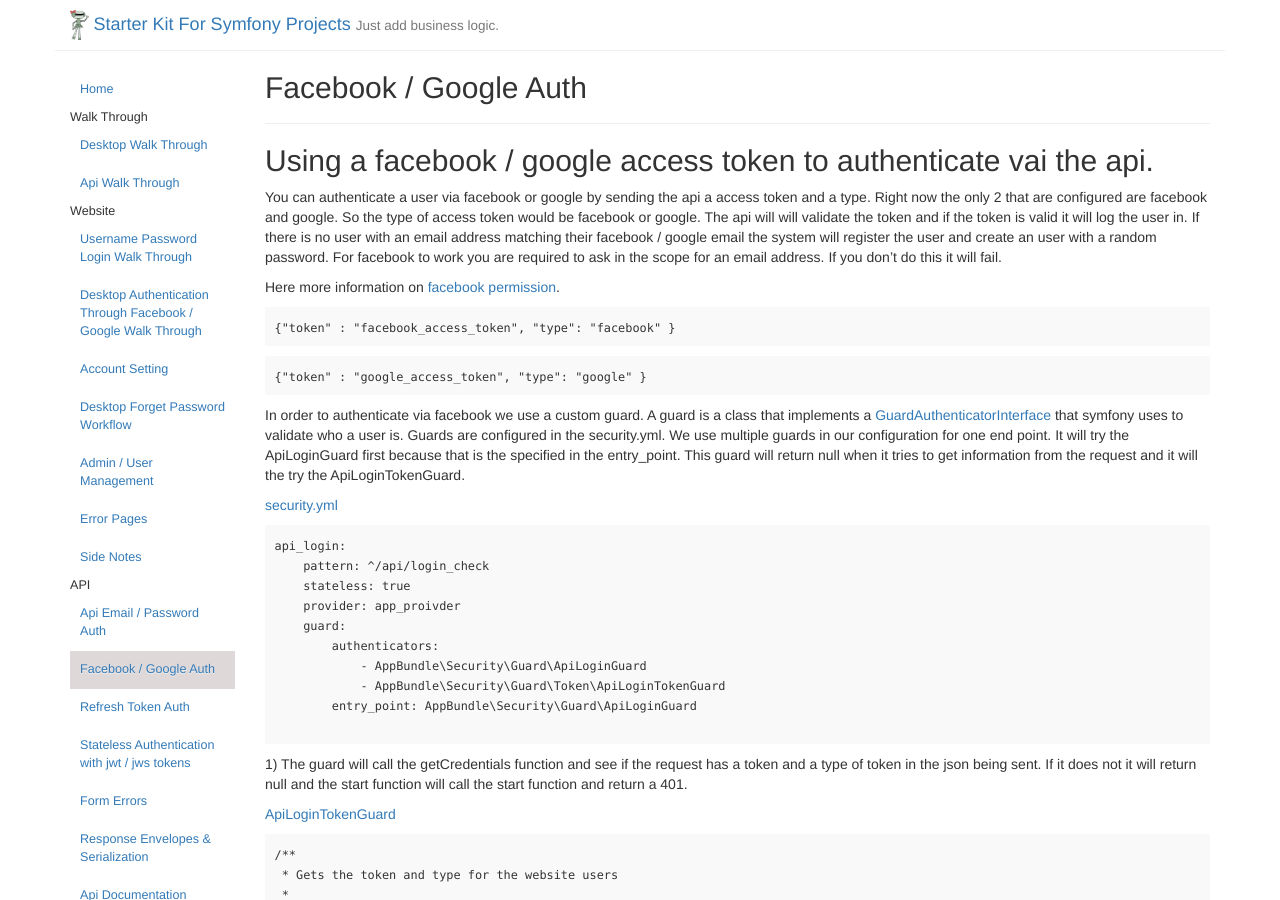
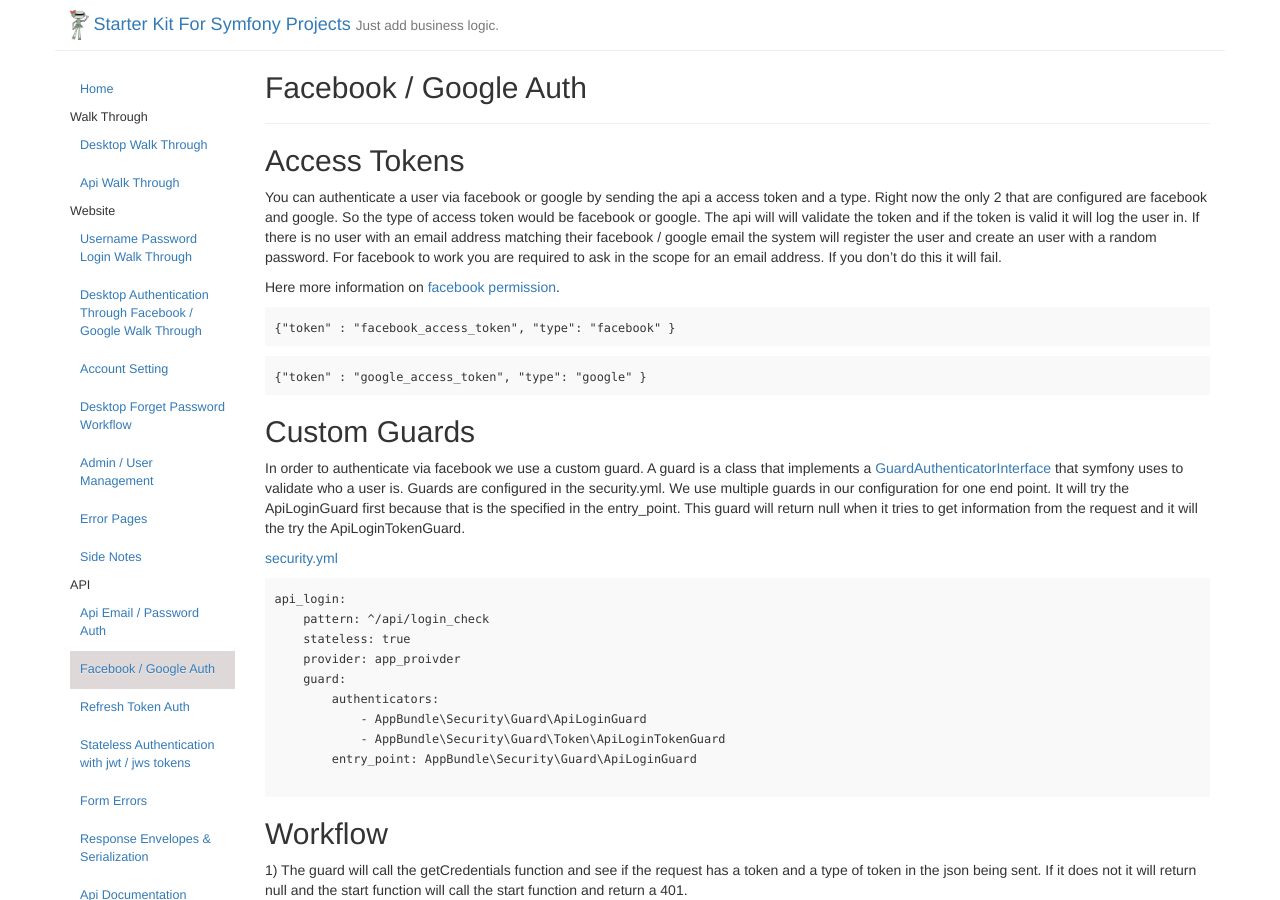
Before and after one commit to phptuts/starterkitforsymfony, a Jekyll site: the page built from docs/_posts/2017-07-22-api-2-facebook-google-auth.md, in a window 1280 px wide and 900 px high. Built offline with Jekyll 4.4.1, drawn with Linux system fonts in a browser that asks for light colours; comment, search, counter and statistics services are not loaded.

Commit message:
Updating Docs

````diff
--- a/docs/_posts/2017-07-22-api-2-facebook-google-auth.md
+++ b/docs/_posts/2017-07-22-api-2-facebook-google-auth.md
@@ -7,7 +7,7 @@ order: 2
 disqus: 1
 ---
 
-## Using a facebook / google access token to authenticate vai the api.
+## Access Tokens
 
 You can authenticate a user via facebook or google by sending the api a access token and a type.  Right now the only 2 that are configured are facebook and google.  So the type of access token would be facebook or google. The api will will validate the token and if the token is valid it will log the user in.  If there is no user with an email address matching their facebook / google email the system will register the user and create an user with a random password.  For facebook to work you are required to ask in the scope for an email address.  If you don't do this it will fail.
 
@@ -20,6 +20,8 @@ Here more information on [facebook permission](https://developers.facebook.com/d
 ```
 {"token" : "google_access_token", "type": "google" }
 ```
+
+## Custom Guards
 
 In order to authenticate via facebook we use a custom guard.  A guard is a class that implements a [GuardAuthenticatorInterface](http://api.symfony.com/master/Symfony/Component/Security/Guard/GuardAuthenticatorInterface.html) that symfony uses to validate who a user is.  Guards are configured in the security.yml.  We use multiple guards in our configuration for one end point. It will try the ApiLoginGuard first because that is the specified in the entry_point.  This guard will return null when it tries to get information from the request and it will the try the ApiLoginTokenGuard.
 
@@ -36,6 +38,8 @@ api_login:
         entry_point: AppBundle\Security\Guard\ApiLoginGuard
 
 ```
+
+## Workflow
 
 1) The guard will call the getCredentials function and see if the request has a token and a type of token in the json being sent.  If it does not it will return null and the start function will call the start function and return a 401.
 
````
Also changed, not shown: docs/_posts/2017-07-22-api-1-email-password.md (+2 -2 lines), docs/_posts/2017-07-22-api-3-refresh-tokens.md (+5 -1 lines), docs/_posts/2017-07-22-api-4-stateless-auth-through-api.md (+3 -5 lines).
